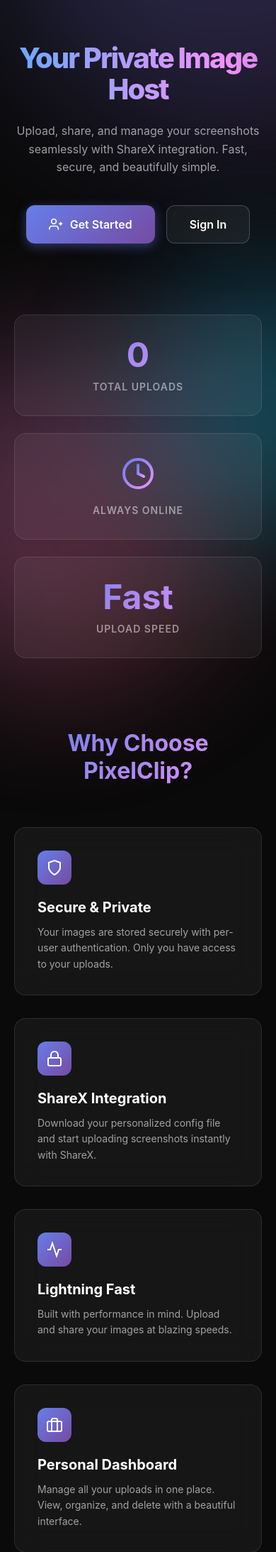
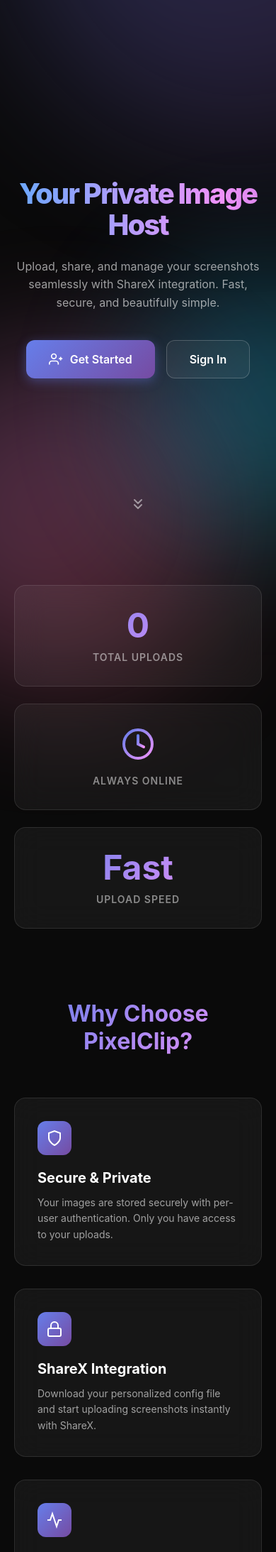
Before and after one commit to iCallum/pixelclip, a PHP site: page / in a window 390 px wide. Shown: the part 76-2262 px from the top of the page at 71% size. Run offline with PHP 8.4, Linux system fonts and the light colour scheme.

Commit message:
Feat: Add mobile-specific full-screen hero and scroll-down indicator

```diff
--- a/index.php
+++ b/index.php
@@ -485,6 +485,30 @@
             font-size: 14px;
         }
 
+        /* Scroll Down Indicator */
+        @keyframes bounce {
+            0%, 20%, 50%, 80%, 100% { transform: translateY(0) translateX(-50%); }
+            40% { transform: translateY(-10px) translateX(-50%); }
+            60% { transform: translateY(-5px) translateX(-50%); }
+        }
+
+        .scroll-down {
+            display: none;
+            position: absolute;
+            bottom: 30px;
+            left: 50%;
+            transform: translateX(-50%);
+            color: rgba(255, 255, 255, 0.5);
+            animation: bounce 2s infinite;
+            cursor: pointer;
+            z-index: 20;
+            transition: color 0.3s;
+        }
+
+        .scroll-down:hover {
+            color: rgba(255, 255, 255, 0.9);
+        }
+
         /* Responsive */
         @media (max-width: 768px) {
             .navbar-container {
@@ -506,6 +530,14 @@
 
             .hero {
                 padding: 60px 20px 40px;
+                min-height: calc(100vh - 80px);
+                display: flex;
+                flex-direction: column;
+                justify-content: center;
+            }
+
+            .scroll-down {
+                display: block;
             }
 
             .hero h1 {
@@ -586,6 +618,12 @@
                 </a>
                 <a href="login.php" class="btn btn-outline">Sign In</a>
             <?php endif; ?>
+        </div>
+
+        <div class="scroll-down" onclick="document.querySelector('.stats-section').scrollIntoView({behavior: 'smooth'})">
+            <svg width="24" height="24" viewBox="0 0 24 24" fill="none" stroke="currentColor" stroke-width="2" stroke-linecap="round" stroke-linejoin="round">
+                <path d="M7 13l5 5 5-5M7 6l5 5 5-5"/>
+            </svg>
         </div>
     </section>
 
```
